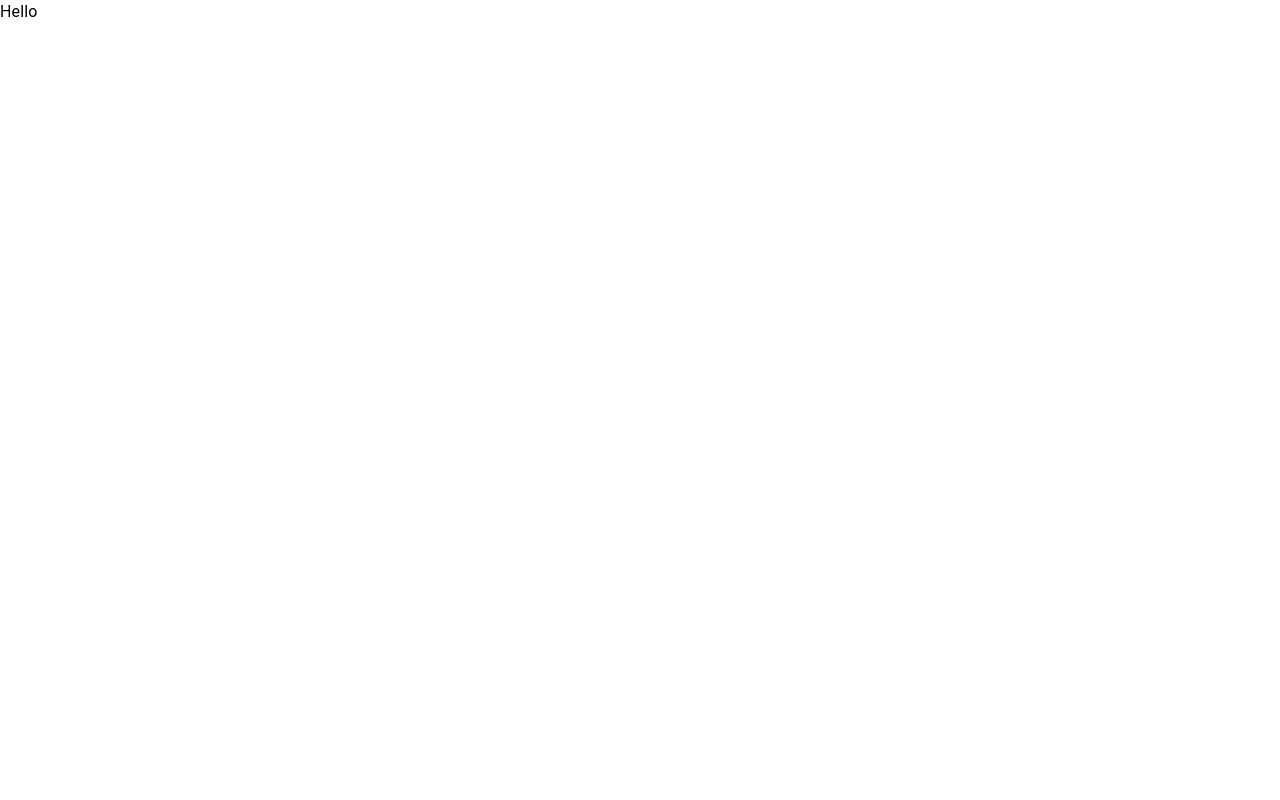
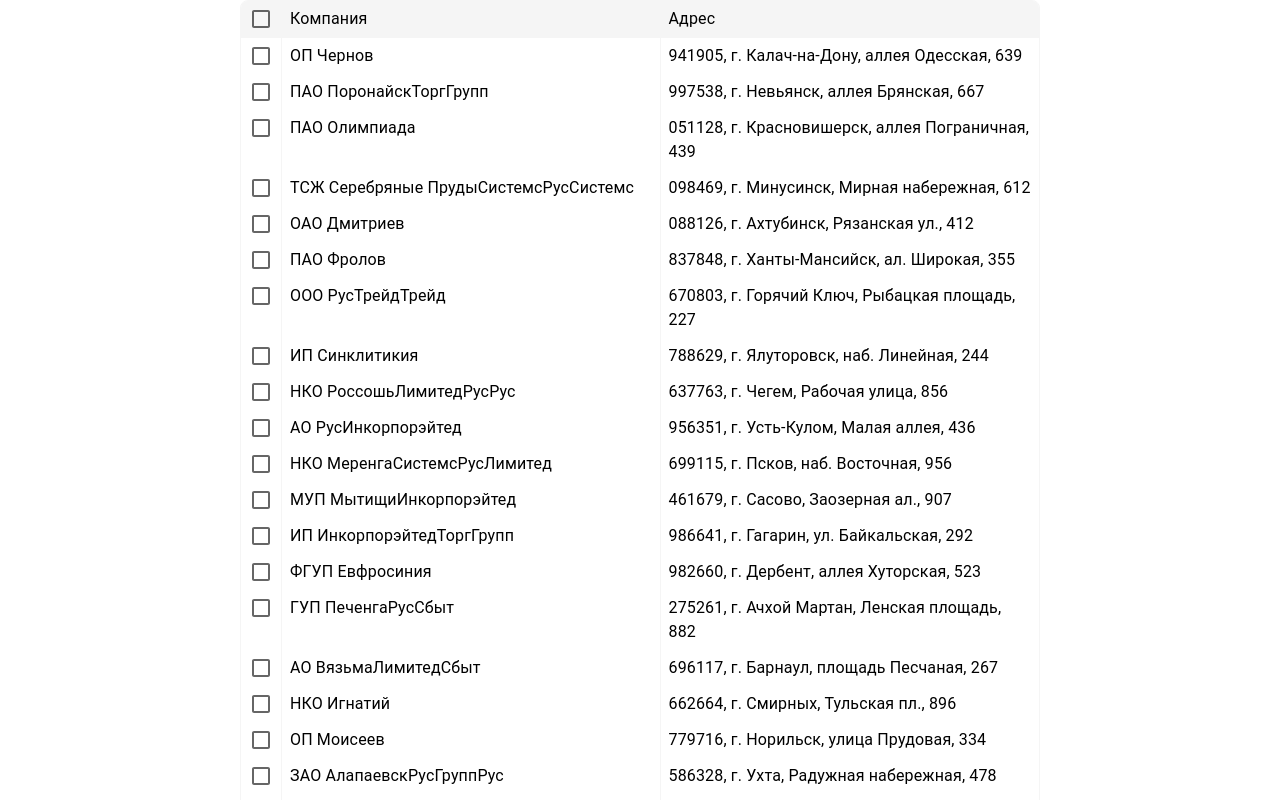
Before and after one commit to not-log/organization-list, a React (Vite) app: page / in a window 1280 px wide. Shown: the top 800 px of the page. Built offline with nearby package versions, Linux system fonts and the light colour scheme.

Commit message:
таблица, выбор строк

```diff
--- a/src/App.tsx
+++ b/src/App.tsx
@@ -1,11 +1,14 @@
-import { Typography } from "@mui/material";
+import { Box } from "@mui/material";
 
+import OrganizationList from "./components/OrganizationList";
 import { StoreProvider } from "./providers";
 
 function App() {
   return (
     <StoreProvider>
-      <Typography>Hello</Typography>
+      <Box sx={{ maxWidth: "800px", marginInline: "auto" }}>
+        <OrganizationList />
+      </Box>
     </StoreProvider>
   );
 }
--- /dev/null
+++ b/src/components/OrganizationList/index.tsx
@@ -0,0 +1,21 @@
+import { FC } from "react";
+import { useDispatch } from "react-redux";
+
+import { useAppSelector } from "@app/hooks";
+import { organizationsActions } from "@app/store/organizatonsSlice";
+
+import OrganizationTable from "../OrganizationTable";
+
+const OrganizationList: FC = () => {
+  const organizations = useAppSelector((state) => state.organizations);
+
+  const dispatch = useDispatch();
+
+  const handleRowSelect = (id: string, isSelected: boolean) => {
+    dispatch(organizationsActions.updateById({ id, updatedParams: { isSelected } }));
+  };
+
+  return <OrganizationTable organizations={organizations} onRowSelect={handleRowSelect} />;
+};
+
+export default OrganizationList;
--- /dev/null
+++ b/src/components/OrganizationTable/index.tsx
@@ -0,0 +1,74 @@
+import { ComponentProps, FC } from "react";
+
+import { mergeSx } from "@app/lib";
+import { Organization } from "@app/types";
+import { Checkbox, Table } from "@app/uikit";
+import { SxProps, Typography } from "@mui/material";
+import { blue } from "@mui/material/colors";
+
+const stickyCellStyles: SxProps = {
+  zIndex: 10,
+  position: "sticky",
+  top: 0,
+};
+
+const selectedCellStyles: SxProps = {
+  backgroundColor: blue[50],
+};
+
+type OrganizationTableProps = {
+  organizations: Organization[];
+  onRowSelect: (id: string, isSelected: boolean) => void;
+};
+
+const OrganizationTable: FC<OrganizationTableProps> = ({ organizations, onRowSelect }) => {
+  const handleRowSelect = (id: string) => {
+    const handler: ComponentProps<typeof Checkbox>["onChange"] = (_, checked) => {
+      onRowSelect(id, checked);
+    };
+    return handler;
+  };
+
+  return (
+    <Table sx={{ gridTemplateColumns: "auto 1fr 3fr", overflow: "clip" }}>
+      <Table.Head>
+        <Table.Row>
+          <Table.HeaderCell sx={stickyCellStyles}>
+            <Checkbox />
+          </Table.HeaderCell>
+          <Table.HeaderCell sx={stickyCellStyles}>
+            <Typography>Компания</Typography>
+          </Table.HeaderCell>
+          <Table.HeaderCell sx={stickyCellStyles}>
+            <Typography>Адрес</Typography>
+          </Table.HeaderCell>
+        </Table.Row>
+      </Table.Head>
+      <Table.Body>
+        {organizations.map((organization) => {
+          const { id, name, address, isSelected } = organization;
+
+          const cellProps = {
+            sx: mergeSx(isSelected && selectedCellStyles),
+          };
+
+          return (
+            <Table.Row key={id}>
+              <Table.DataCell {...cellProps}>
+                <Checkbox checked={isSelected} onChange={handleRowSelect(id)} />
+              </Table.DataCell>
+              <Table.DataCell {...cellProps}>
+                <Typography>{name}</Typography>
+              </Table.DataCell>
+              <Table.DataCell {...cellProps}>
+                <Typography>{address}</Typography>
+              </Table.DataCell>
+            </Table.Row>
+          );
+        })}
+      </Table.Body>
+    </Table>
+  );
+};
+
+export default OrganizationTable;
--- a/src/hooks/useAppSelector.ts
+++ b/src/hooks/useAppSelector.ts
@@ -1,5 +1,5 @@
-import { useSelector } from "react-redux";
+import { TypedUseSelectorHook, useSelector } from "react-redux";
 
 import { RootState } from "@app/store";
 
-export const useAppSelector: typeof useSelector<RootState> = useSelector;
+export const useAppSelector: TypedUseSelectorHook<RootState> = useSelector;
--- a/src/store/organizatonsSlice.ts
+++ b/src/store/organizatonsSlice.ts
@@ -2,11 +2,11 @@ import { createOrganizationList } from "@app/lib";
 import { Organization } from "@app/types";
 import { createSlice, PayloadAction } from "@reduxjs/toolkit";
 
-const initialState = createOrganizationList(10);
+const initialState = createOrganizationList(100);
 
 type UpdatedActionPayload = {
   id: string;
-  updatedParams: Omit<Organization, "id">;
+  updatedParams: Partial<Omit<Organization, "id">>;
 };
 
 const organizationsSlice = createSlice({
@@ -29,8 +29,11 @@ const organizationsSlice = createSlice({
         state[currentOrganizationIndex] = { ...oldOrganization, ...updatedParams };
       }
     },
+    pushMany(state, action: PayloadAction<number>) {
+      state.push(...createOrganizationList(action.payload));
+    },
   },
 });
 
-export const { addFirst, deleteByIds, updateById } = organizationsSlice.actions;
+export const organizationsActions = organizationsSlice.actions;
 export default organizationsSlice;
--- /dev/null
+++ b/src/uikit/Checkbox/index.tsx
@@ -0,0 +1,14 @@
+import { ComponentProps, FC } from "react";
+
+import { mergeSx } from "@app/lib";
+import { Checkbox as MuiCheckbox, SxProps } from "@mui/material";
+
+const styles: SxProps = {
+  padding: 0,
+};
+
+const Checkbox: FC<ComponentProps<typeof MuiCheckbox>> = (props) => {
+  return <MuiCheckbox {...props} sx={mergeSx(styles, props.sx)} />;
+};
+
+export default Checkbox;
--- a/src/uikit/index.ts
+++ b/src/uikit/index.ts
@@ -1,3 +1,4 @@
+import Checkbox from "./Checkbox";
 import Table from "./Table";
 
-export { Table };
+export { Checkbox, Table };
```
